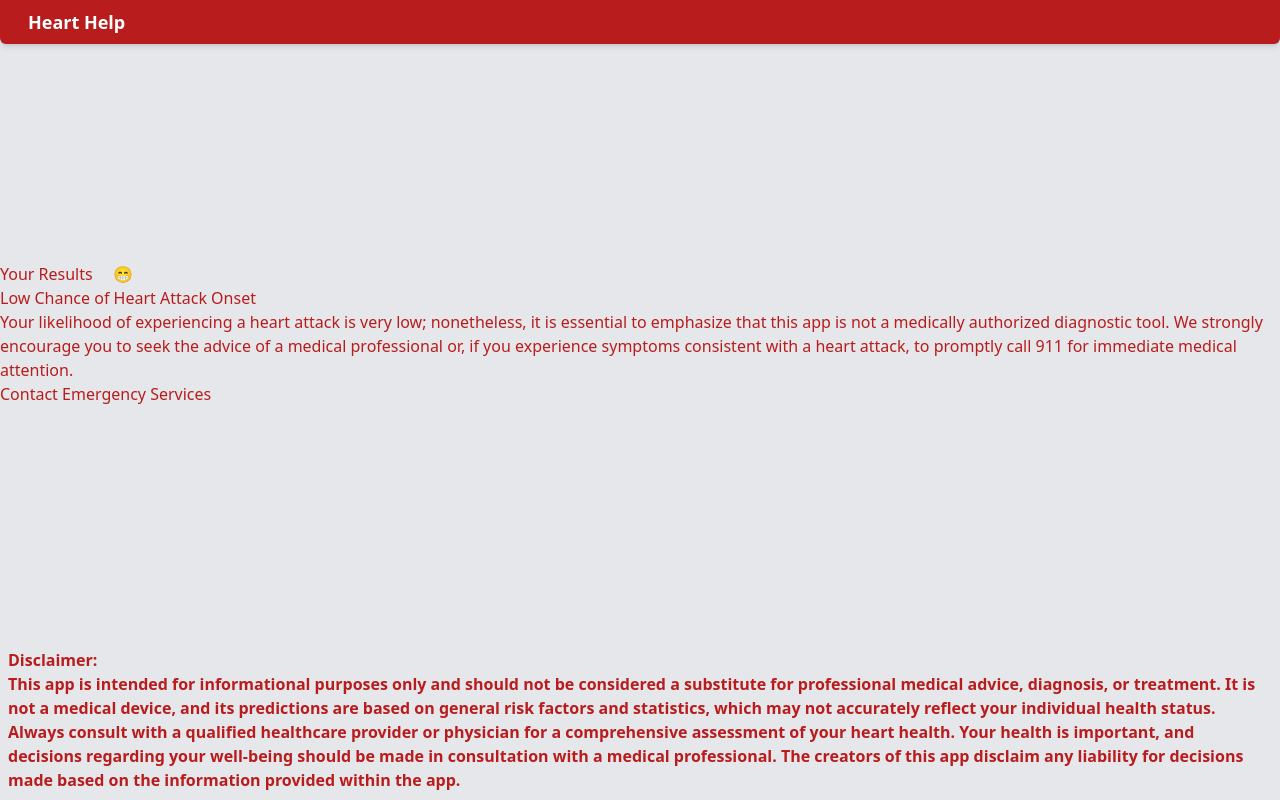
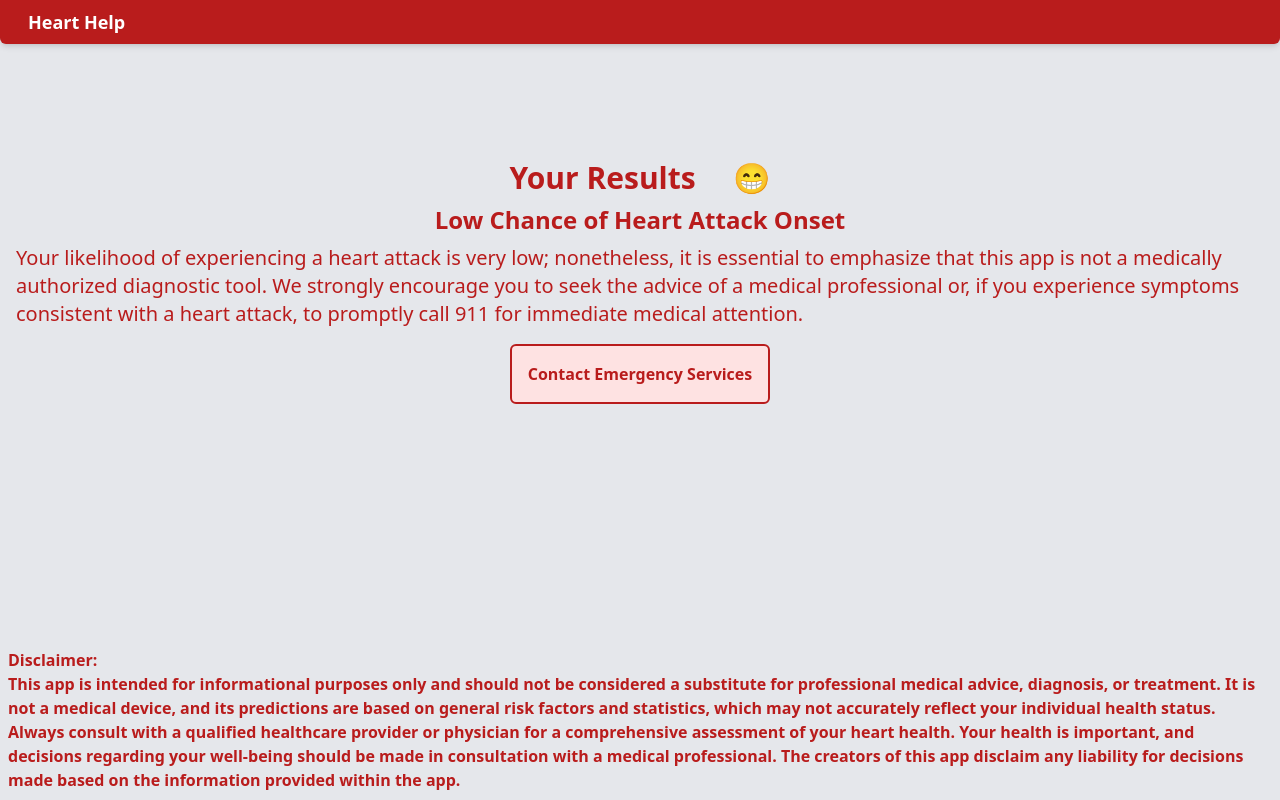
Before and after one commit to linglejack06/heart-help, a React (Vite) app: page /results in a window 1280 px wide. Built offline with nearby package versions, Linux system fonts and the light colour scheme.

Commit message:
style results page

```diff
--- a/src/components/Results.tsx
+++ b/src/components/Results.tsx
@@ -33,16 +33,21 @@ const Results = () => {
     emoji = "😟";
   }
   return (
-    <div>
-      <h1>
+    <div className="flex flex-col w-full justify-start items-center mb-20 p-4">
+      <h1 className="text-3xl font-extrabold mb-2">
         Your Results &emsp;
         <span role="img" aria-label={label}>
           {emoji}
         </span>
       </h1>
-      <h3>{range} Chance of Heart Attack Onset</h3>
-      <p>{information}</p>
-      <button onClick={() => window.open("tel:911")}>
+      <h3 className="text-2xl font-bold mb-2">
+        {range} Chance of Heart Attack Onset
+      </h3>
+      <p className="text-xl">{information}</p>
+      <button
+        onClick={() => window.open("tel:911")}
+        className="mx-auto bg-red-100 text-red-700 font-bold p-4 rounded-md hover:text-white hover:bg-red-700 hover:shadow-lg hover:cursor-pointer hover:p-6 transition-all hover:rounded-xl border-2 border-red-700 mt-4"
+      >
         Contact Emergency Services
       </button>
       <br />
```
